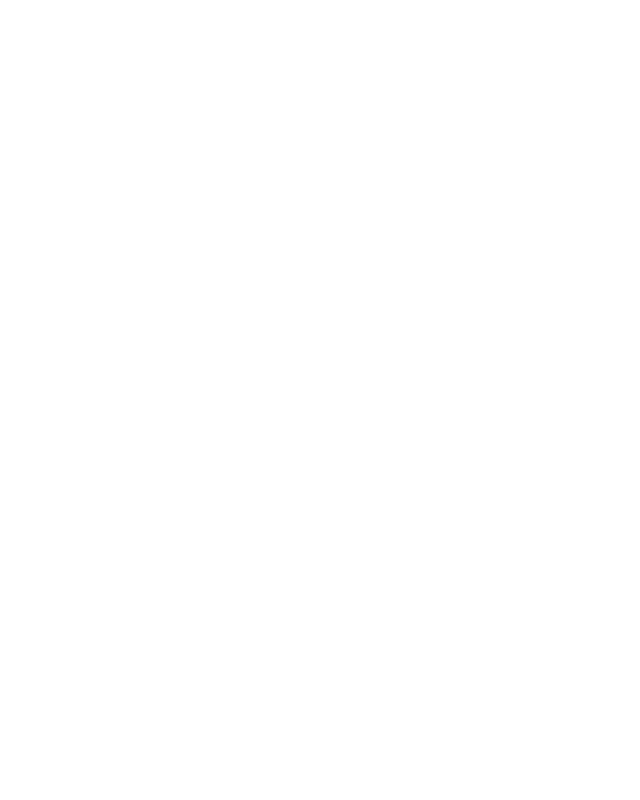
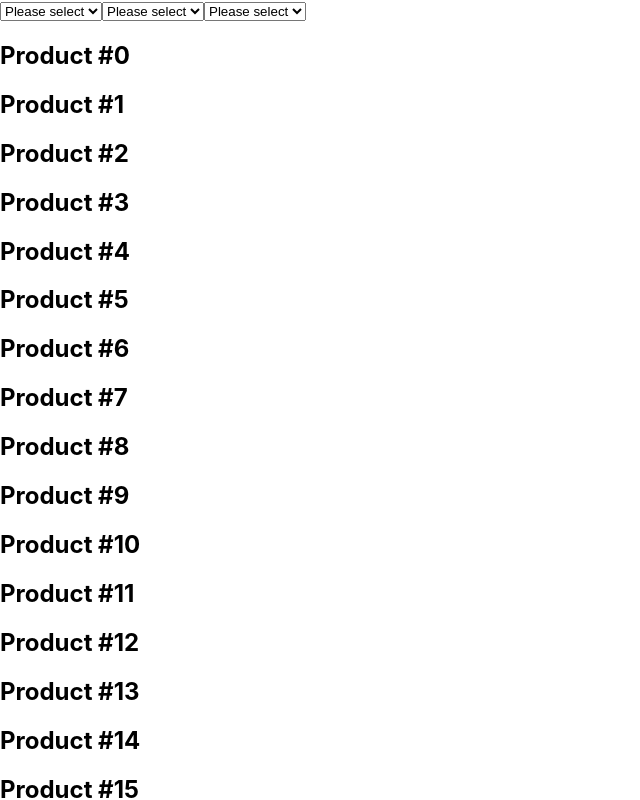
Before and after one commit to ricardoaguiar/product-filters, a React (Create React App) app: page / in a window 1280 px wide. Shown: the top 800 px of the page, without its empty margins (0-640 px from the left). Built offline with nearby package versions, Linux system fonts and the light colour scheme.

Commit message:
Added filter dropdowns

```diff
--- a/src/App.js
+++ b/src/App.js
@@ -1,8 +1,68 @@
-import products from "./data";
+import { useState } from "react";
+import products, { allColors, allSizes, allAvailabilities } from "./data";
+
+const FilterDropdown = ({
+  label,
+  allItems,
+  selectedItems,
+  setSelectedItems,
+}) => (
+  <>
+    <label>{label}</label>
+    <select
+      onChange={(event) => {
+        setSelectedItems([...selectedItems, event.target.value]);
+      }}
+    >
+      <option value="0">Please select</option>
+      {allItems
+        .filter((item) => !selectedItems.includes(item))
+        .map((item) => (
+          <option key={item} value={item}>
+            {item}
+          </option>
+        ))}
+    </select>
+  </>
+);
 
 const App = () => {
-  console.log(products);
-  return <div className="App"></div>;
+  const [selectedColors, setSelectedColors] = useState([]);
+  const [selectedSizes, setSelectedSizes] = useState([]);
+  const [selectedAvailabilities, setSelectedAvailabilities] = useState([]);
+
+  return (
+    <div className="App">
+      <FilterDropdown
+        title="Color"
+        allItems={allColors}
+        selectedItems={selectedColors}
+        setSelectedItems={setSelectedColors}
+      />
+      <FilterDropdown
+        title="Size"
+        allItems={allSizes}
+        selectedItems={selectedSizes}
+        setSelectedItems={setSelectedSizes}
+      />
+      <FilterDropdown
+        title="Store"
+        allItems={allAvailabilities}
+        selectedItems={selectedAvailabilities}
+        setSelectedItems={setSelectedAvailabilities}
+      />
+      {selectedColors.join("")}
+      {selectedSizes.join("")}
+      {selectedAvailabilities.join("")}
+      <main>
+        {products.map((product) => (
+          <div key={product.id}>
+            <h2>{product.name}</h2>
+          </div>
+        ))}
+      </main>
+    </div>
+  );
 };
 
 export default App;
--- a/src/data.js
+++ b/src/data.js
@@ -1530,4 +1530,21 @@
   },
 ];
 
+const uniques = (array) =>
+  array.filter((item, index) => array.indexOf(item) === index);
+
+const allColors = uniques(
+  products.map((product) => product.colors).flat()
+).sort();
+
+const allSizes = uniques(
+  products.map((product) => product.sizes).flat()
+).sort();
+
+const allAvailabilities = uniques(
+  products.map((product) => product.availability).flat()
+).sort();
+
 export default products;
+
+export { allColors, allSizes, allAvailabilities };
```
